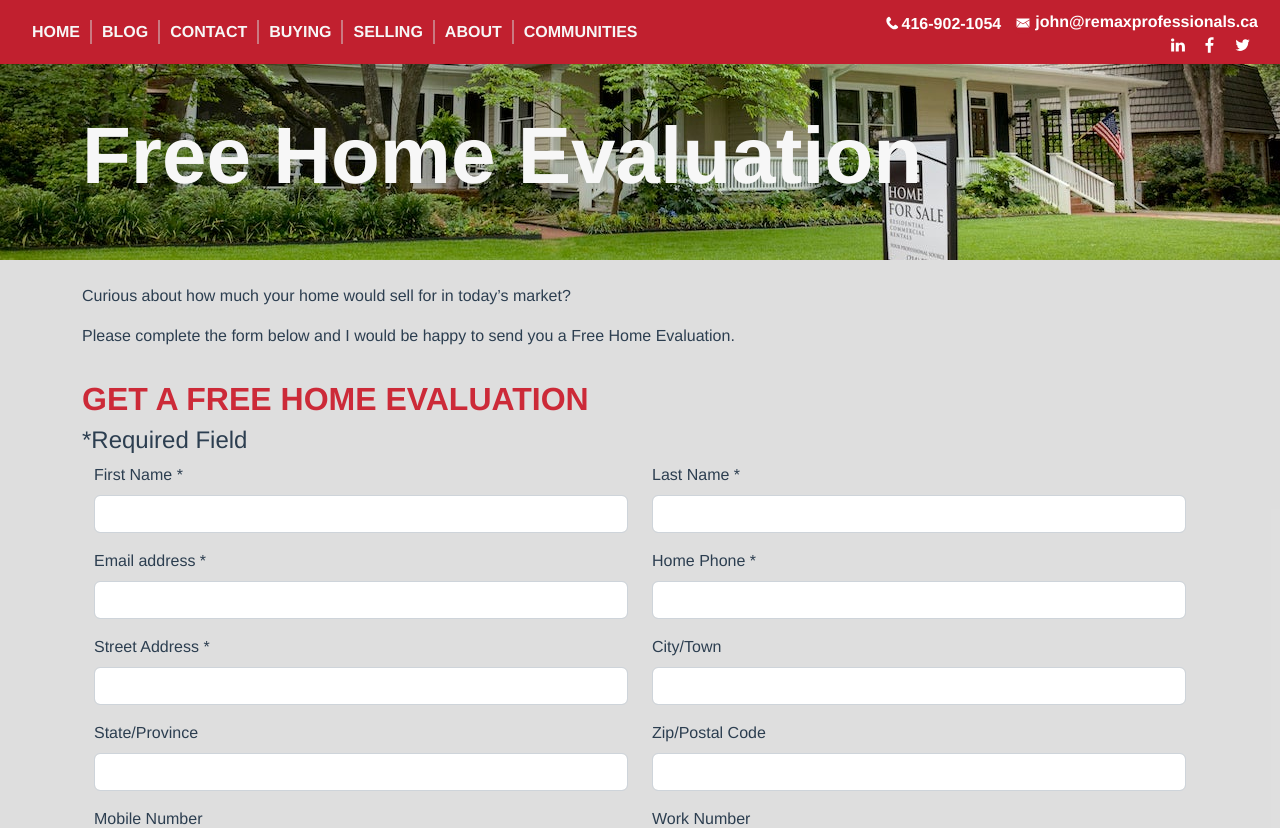
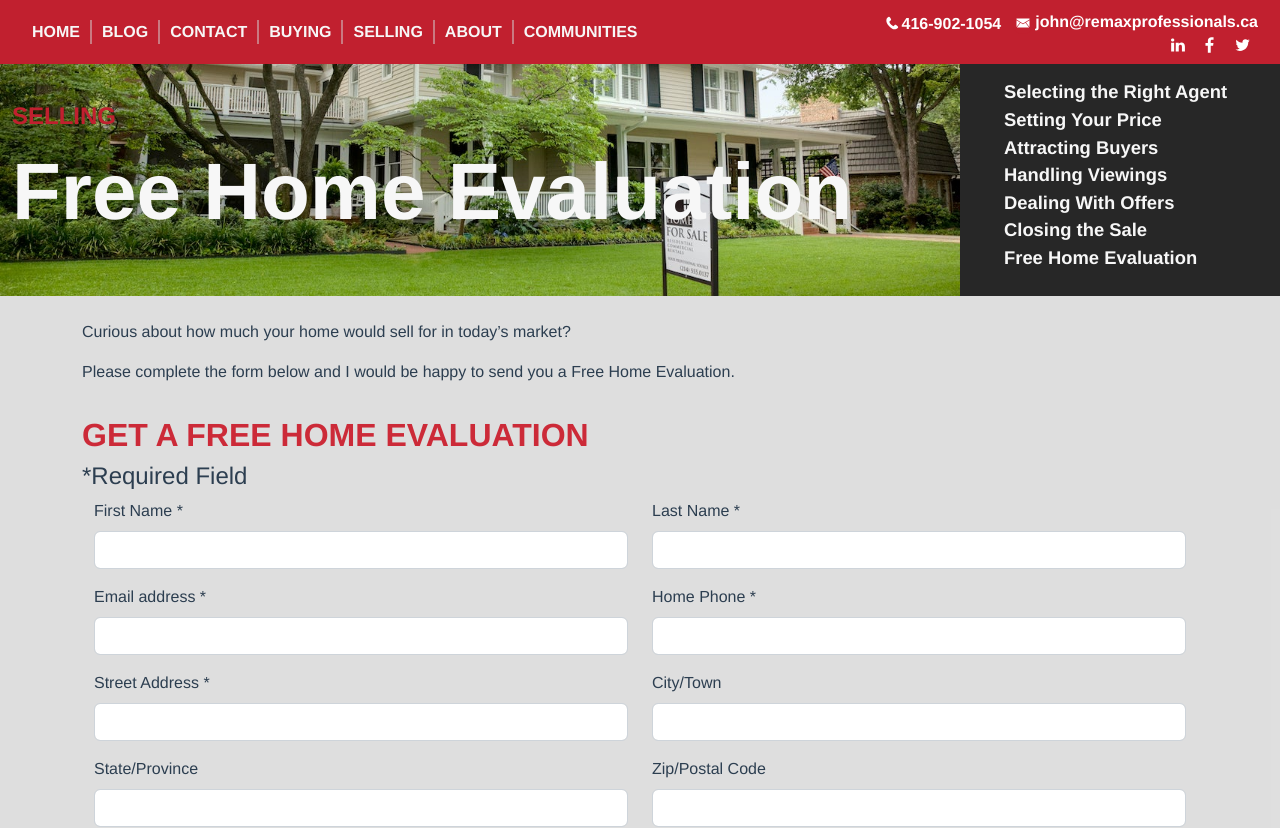
Before and after one commit to Sanparty/jmanucdoc-vue, a Vue app: page /selling/home-valuation in a window 1280 px wide. Shown: the top 828 px of the page. Built offline with nearby package versions, Linux system fonts and the light colour scheme.

Commit message:
added menu to evaluation header

```diff
--- a/src/selling/evaluationContainer.vue
+++ b/src/selling/evaluationContainer.vue
@@ -1,9 +1,20 @@
 <template>
 <div class="home-container container-fluid p-0">
   <div class="d-flex flex-wrap align-items-start">
-    <div class="col-12">
+    <!-- <div class="col-12">
       <AboutHeadingSmall
         :heading="evaluation.heading"
+        :name="true"
+        :contact="contact"
+        :image="`url(${require(`../assets/images/${ evaluation.image }`)})`"
+        :altimage="evaluation.altImage"
+        :bgPosition="evaluation.imageSize"
+      />
+    </div> -->
+    <div class="col-12">
+      <SellingHeadingSmall
+        :heading="evaluation.heading"
+        :name="true"
         :contact="contact"
         :image="`url(${require(`../assets/images/${ evaluation.image }`)})`"
         :altimage="evaluation.altImage"
@@ -30,6 +41,7 @@
 <script>
     import ContactJohn from "../components/contactJohn.vue"
     import AboutHeadingSmall from "../containers/aboutHeadingSmall.vue"
+    import SellingHeadingSmall from "../containers/sellingHeadingSmall.vue"
     import AboutHome from "../about/aboutHome.vue"
     import HomeEvaluation from "../selling/homeEvaluation.vue"
     import evaluation from "../js/components/data/evaluation"
@@ -37,6 +49,7 @@
        name: "aboutContainer",
        components: {
         AboutHeadingSmall,
+        SellingHeadingSmall,
         AboutHome,
         HomeEvaluation,
         ContactJohn,
```
